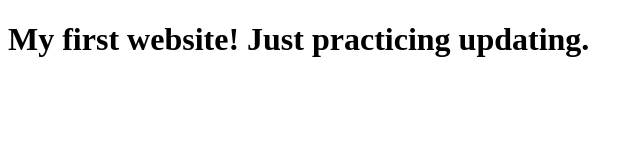
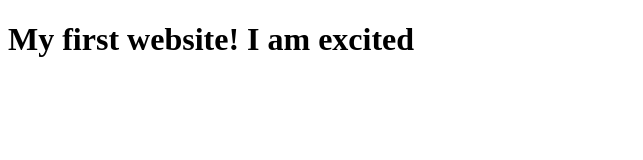
Before and after one commit to nickpacella/Coursera-Web-Dev, a plain HTML site: page site/index.html in a window 1280 px wide. Shown: the whole page, without its empty margins (0-643 px from the left). Drawn offline with Linux system fonts and the light colour scheme.

Commit message:
Testing commit.

```diff
--- a/site/index.html
+++ b/site/index.html
@@ -1,9 +1,9 @@
 <!DOCTYPE html>
 <html>
 <head>
-	<title>My first website! Just practicing updating.</title>
+	<title>My first website!</title>
 </head>
 <body>
-	<h1>My first website! Just practicing updating. </h1>
+	<h1>My first website! I am excited</h1>
 </body>
 </html>
```
